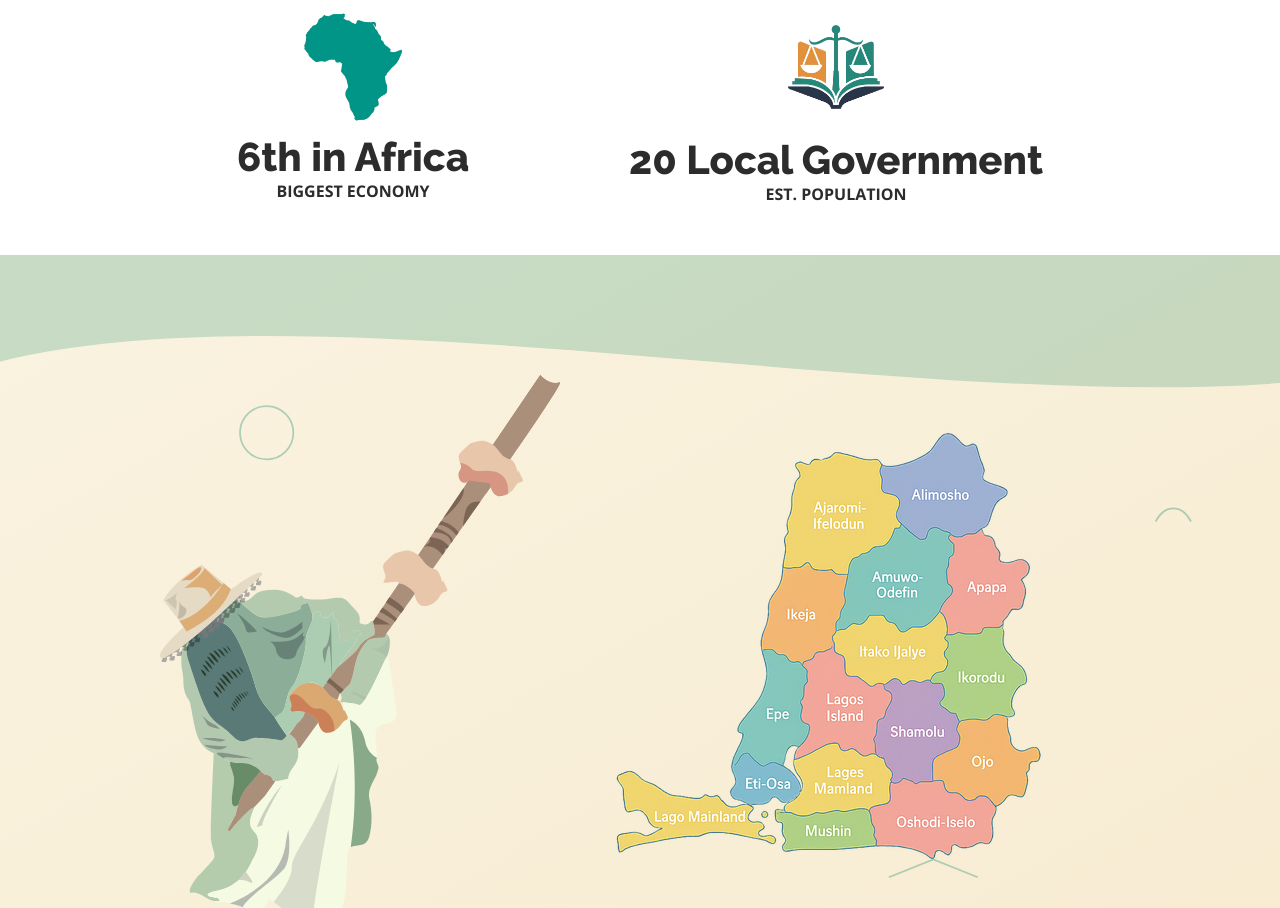
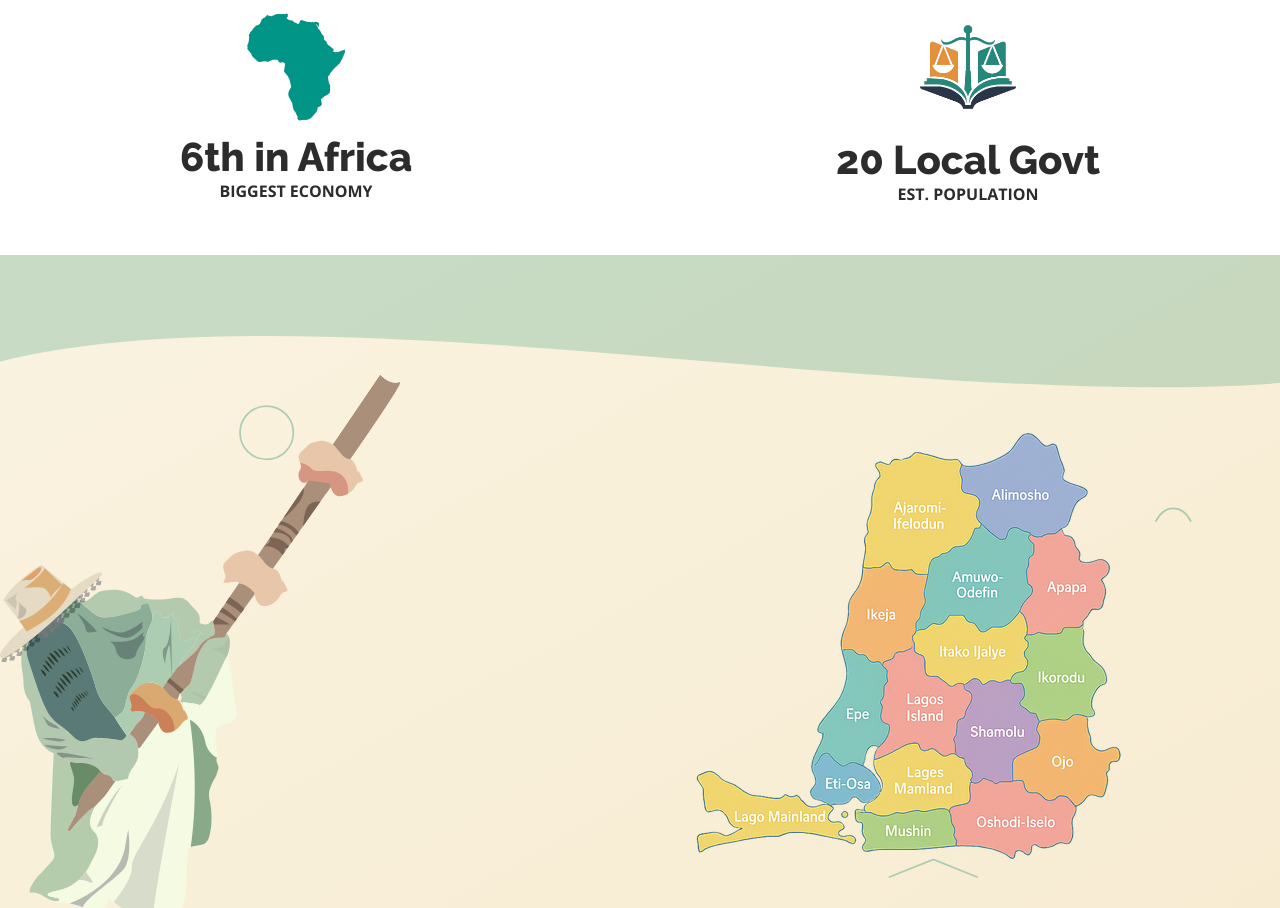
Before and after one commit to MARYAMTEE/lagos-project, a plain HTML site: page index.html in a window 1280 px wide. Shown: the part 854-1762 px from the top of the page. Drawn offline with nearby package versions, Linux system fonts and the light colour scheme.

Commit message:
update file

```diff
--- a/index.html
+++ b/index.html
@@ -85,7 +85,7 @@
 
             <div class="arms">
                 <div class="column">
-                    <div class="last__middle">
+                    <div class="lasg__middle">
                         <img src="./images/africa.png" class="image-a" alt="Africa Image">
                         <h2>6th in Africa</h3>
                         <p>Biggest Economy</p>
@@ -93,17 +93,17 @@
 
                     <div class="lasg__middle">
                         <img src="./images/law.png" width="100" class="image-b" alt="Law Arms">
-                        <h2>20 Local Government</h3>
+                        <h2>20 Local Govt</h3>
                         <p>Est. population</p>
                     </div>
                 </div>
             </div>
 
             <div class="lagos-map-section">
-                <div class="eyo-festival">
+                <div class="eyo-festival cultural-image">
                     <img src="./images/eyo.svg" class="eyo" alt="Picture of Eyo">
                 </div>
-                <div class="lagos-map">
+                <div class="lagos-map cultural-image">
                     <img src="./images/lagos_State_map.png" usemap="#image-map" alt="Map of lagos" class="image-map" />
 
                     <map name="image-map">
--- a/style.css
+++ b/style.css
@@ -19,6 +19,7 @@
 body{
     font-family: "Open Sans", serif;
     width: 100%;
+    max-width: 100%;
     height: 100%;
     overflow-x: hidden;
     font-size: 1rem;
@@ -28,7 +29,8 @@
 h1, h2, h3{
   font-family: "Raleway", sans-serif;
   font-weight: 800;
-  text-wrap: nowrap;
+  white-space: normal;
+  word-wrap: break-word;
 }
 
 /* header of the page */
@@ -46,7 +48,7 @@
 /* navigation bar */
 nav ul{
     display: flex;
-    gap: 1rem;
+    gap: 3rem;
 }
 
 ul li {
@@ -69,7 +71,7 @@
 
 .dropdown-menu{
     position: absolute;
-    right: -7rem;
+    right: -9rem;
     top: 2.3rem;
     background-color: #444;
     box-shadow: 0px 4px 6px rgba(0, 0, 0, 0.1);
@@ -98,6 +100,8 @@
 .banner{
     background-color: var(--soft-beige);
     height: calc(100vh - 3rem);
+    position: relative;
+    overflow: hidden;
 }
 
 /* The moving bus and train section */
@@ -167,7 +171,7 @@
 
 @keyframes lefttoright {
     to{
-        left: calc(100% + 18.75rem);
+        left: calc(100% + 10rem);
     }
 }
 
@@ -181,6 +185,7 @@
     left: 50%;
     transform: translate(-50%, -50%);
     text-align: center;
+    z-index: 10;
 }
 
 .banner-text h1 {
@@ -201,6 +206,8 @@
     text-decoration: none;
     font-weight: bold;
     transition: transform 0.5s ease;
+    cursor: pointer;
+    pointer-events: auto;
 }
 
 .banner-text .btn:hover{
@@ -217,7 +224,12 @@
     display: flex;
     justify-content: center;
     align-items: center;
-    gap: 10rem;
+    gap: clamp(1rem, 5vw, 6rem);
+    flex-wrap: wrap;
+}
+
+.lasg__middle{
+    flex-grow: 1;
 }
 
 .column h2{
@@ -249,6 +261,10 @@
     align-items: center;
 }
 
+.cultural-image{
+    flex: 1;
+}
+
 .eyo{
     width: 25rem;
 }
```
